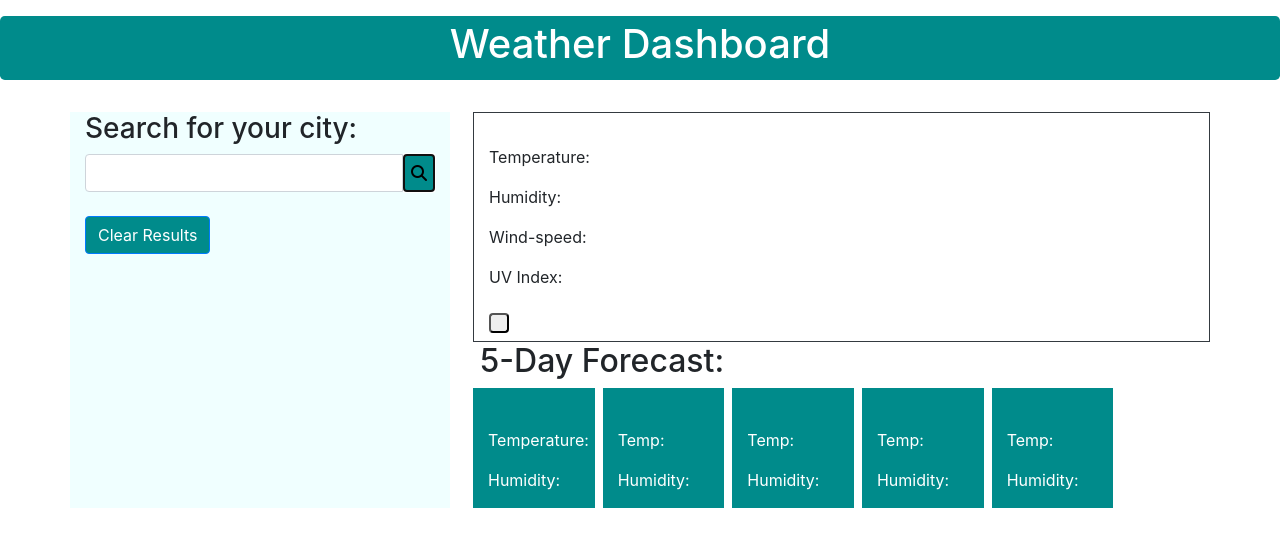
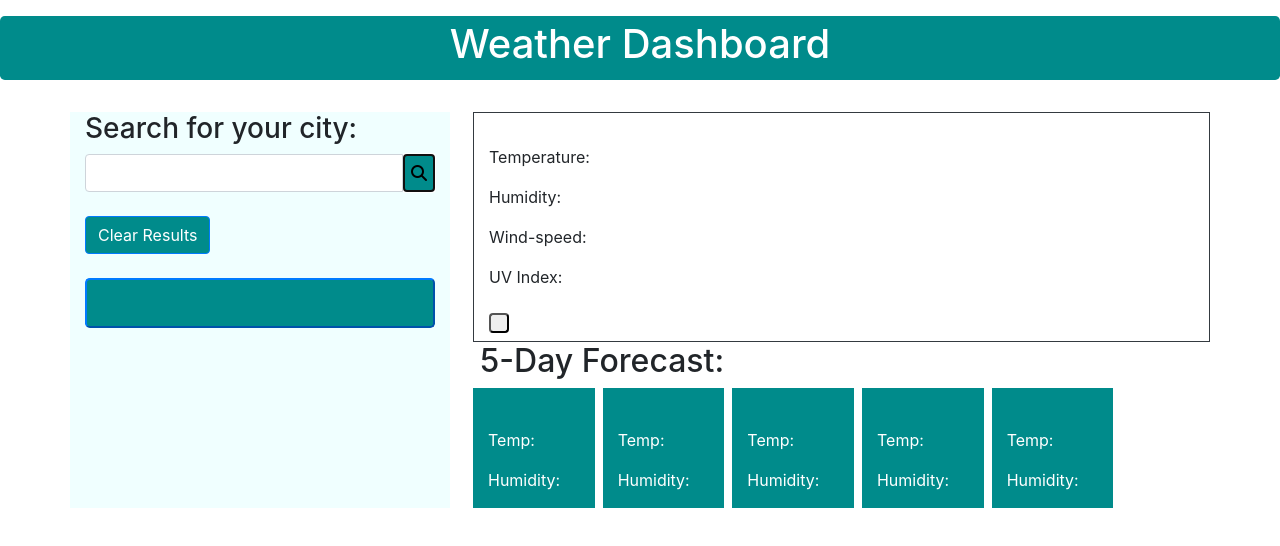
Before and after one commit to kas1330/Weather-Dashboard, a plain HTML site: page index.html in a window 1280 px wide. Both pictures are taken after a click on the button 419 px from the left and 172 px from the top of the page. Drawn offline with nearby package versions, Linux system fonts and the light colour scheme; no server answers.

Commit message:
attempting to add buttons dynamically with the correct city name

```diff
--- a/index.html
+++ b/index.html
@@ -30,6 +30,7 @@
                     <button id = 'clear-btn' class = 'btn bt-lg btn-primary' style = 'background-color: darkcyan;'>Clear Results</button>
                 </div>
                 <!-- Maybe ul for search history? -->
+                <div id= 'buttonList'></div>
 
             </div>
             <div class = 'col-8'>
@@ -54,7 +55,7 @@
                             <p id= 'date-week0'></p>
                             <!-- <p id= 'weather-pic0'></p> -->
                             <img id= weather-pic0 src = ''>
-                            <p id= 'future-temp0'>Temperature:</p>
+                            <p id= 'future-temp0'>Temp:</p>
                             <p id= 'future-humid0'>Humidity:</p>
                         </div>
 
--- a/script.js
+++ b/script.js
@@ -19,6 +19,11 @@ $(document).ready(function(){
 
         var userInput = $('#city-search').val();
         // console.log('City is: ', userInput);
+        // var $input = $('<input type="button" value="new button" />');
+        // $input.appendTo($("body"));
+        var cityInput = $('<input type= "button" id= "cityBtn" class= "mb-2 btn-primary btn-lg" value=""/>');
+        $('#buttonList').append(cityInput);
+        $('#cityBtn').attr('value', userInput);
 
         queryURL = 'https://api.openweathermap.org/data/2.5/weather?q=' + userInput + '&appid=' + apiKey;
         $.ajax({
--- a/style.css
+++ b/style.css
@@ -1,3 +1,13 @@
 .hidden{
     display:none;
 }
+
+#buttonList{
+    display:flex;
+    flex-direction: column;
+}
+
+#cityBtn{
+    background-color: darkcyan;
+    color: white;
+}
```
